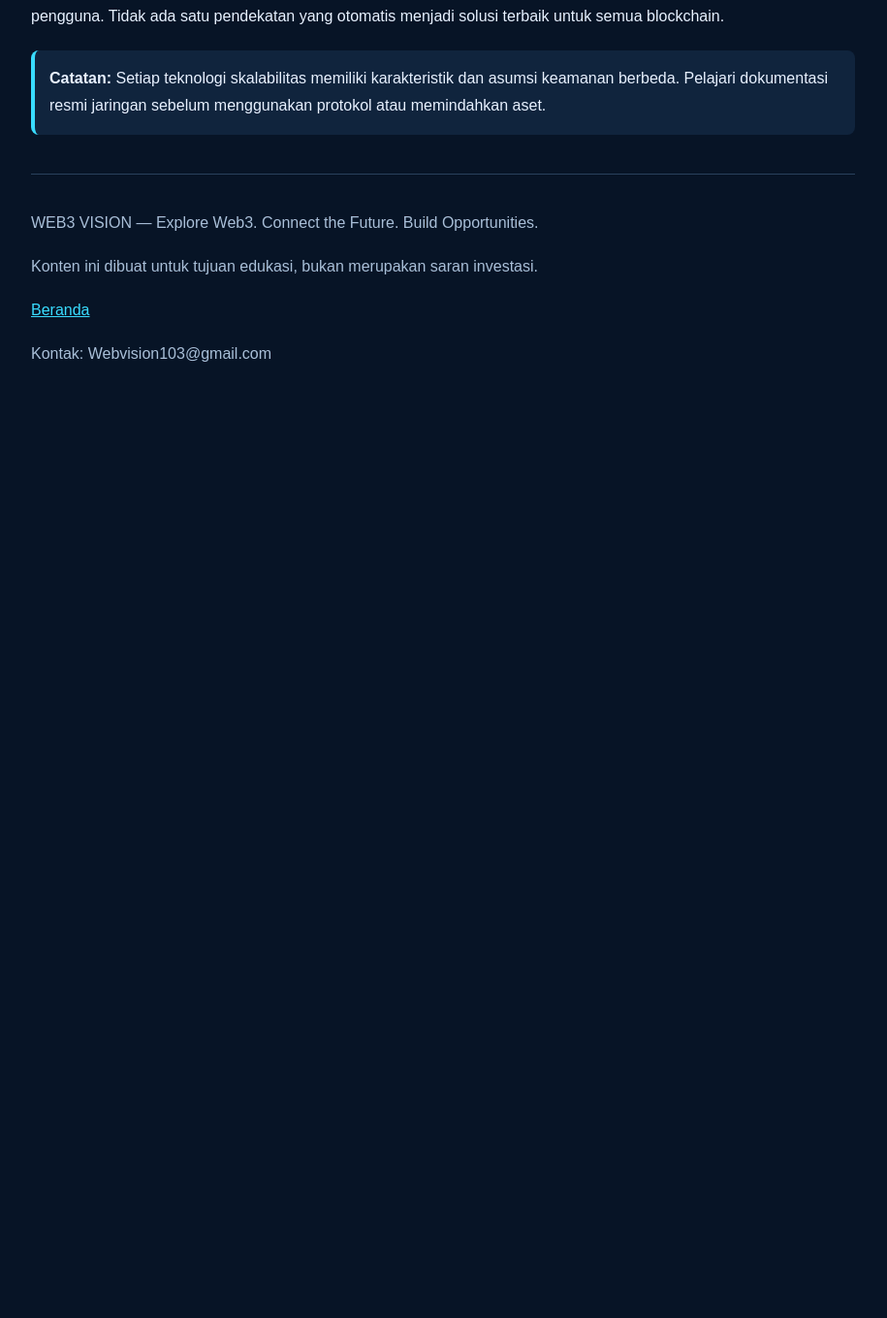
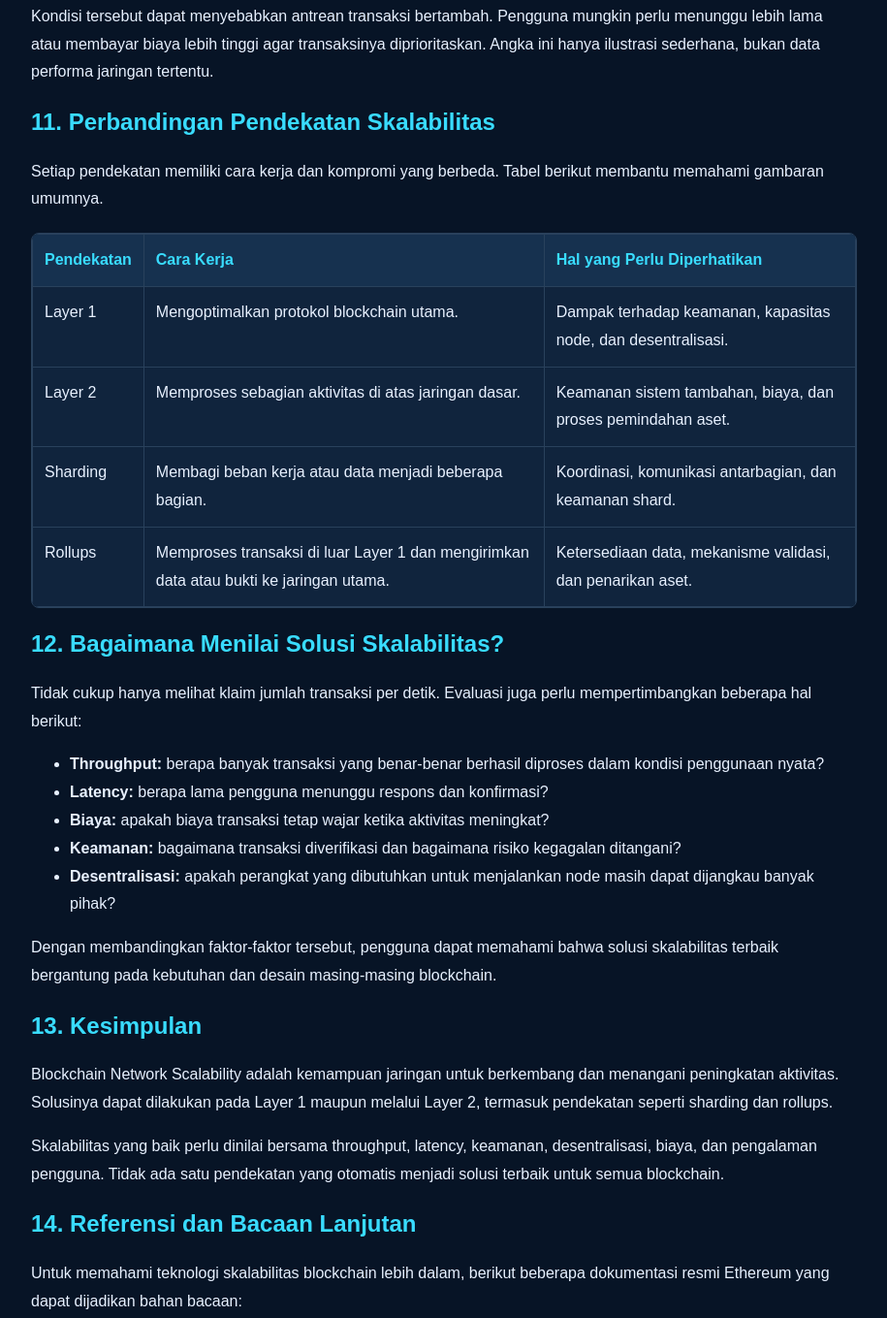
Before and after one commit to lukiirwansyah76-bot/lukiirwansyah76-bot.github.io, a website: page blockchain-network-scalability-untuk-pemula.html in a window 1280 px wide. Shown: the part 2920-4279 px from the top of the page at 97% size, without its empty margins (183-1098 px from the left). Before the commit the page ends 3335 px from the top, so only its background shows below. Drawn offline with Linux system fonts and the light colour scheme.

Commit message:
Improve blockchain scalability beginner guide

```diff
--- a/blockchain-network-scalability-untuk-pemula.html
+++ b/blockchain-network-scalability-untuk-pemula.html
@@ -38,6 +38,38 @@
       padding-top: 20px;
       border-top: 1px solid #29415c;
       color: #a9bfd8;
+    }
+
+    .table-wrap {
+      width: 100%;
+      overflow-x: auto;
+      margin: 20px 0;
+      border: 1px solid #29415c;
+      border-radius: 8px;
+    }
+    table {
+      width: 100%;
+      min-width: 650px;
+      border-collapse: collapse;
+      background: #10243d;
+    }
+    th, td {
+      padding: 12px;
+      border: 1px solid #29415c;
+      text-align: left;
+      vertical-align: top;
+    }
+    th {
+      color: #39dcff;
+      background: #16314f;
+    }
+    @media (max-width: 600px) {
+      body {
+        padding: 14px;
+      }
+      .table-wrap {
+        -webkit-overflow-scrolling: touch;
+      }
     }
   </style>
 <script async src="https://pagead2.googlesyndication.com/pagead/js/adsbygoogle.js?client=ca-pub-3795917704079662" crossorigin="anonymous"></script>
@@ -146,13 +178,88 @@
     Ketiganya merupakan tujuan penting. Namun, pilihan desain dan kompromi teknis dapat membuat peningkatan pada satu aspek memengaruhi aspek lainnya. Trilemma bukan hukum mutlak, melainkan kerangka untuk memahami tantangan desain blockchain.
   </p>
 
-  <h2>10. Kesimpulan</h2>
+
+  <h2>10. Contoh Sederhana: Mengapa Skalabilitas Penting?</h2>
+  <p>
+    Bayangkan sebuah jaringan blockchain biasanya menerima 100 transaksi setiap detik. Ketika aktivitas meningkat menjadi 300 transaksi per detik, sementara kapasitas pemrosesannya tetap 100 transaksi, sebagian transaksi dapat menunggu giliran.
+  </p>
+  <p>
+    Kondisi tersebut dapat menyebabkan antrean transaksi bertambah. Pengguna mungkin perlu menunggu lebih lama atau membayar biaya lebih tinggi agar transaksinya diprioritaskan. Angka ini hanya ilustrasi sederhana, bukan data performa jaringan tertentu.
+  </p>
+
+  <h2>11. Perbandingan Pendekatan Skalabilitas</h2>
+  <p>
+    Setiap pendekatan memiliki cara kerja dan kompromi yang berbeda. Tabel berikut membantu memahami gambaran umumnya.
+  </p>
+  <div class="table-wrap">
+  <table>
+    <thead>
+      <tr>
+        <th>Pendekatan</th>
+        <th>Cara Kerja</th>
+        <th>Hal yang Perlu Diperhatikan</th>
+      </tr>
+    </thead>
+    <tbody>
+      <tr>
+        <td>Layer 1</td>
+        <td>Mengoptimalkan protokol blockchain utama.</td>
+        <td>Dampak terhadap keamanan, kapasitas node, dan desentralisasi.</td>
+      </tr>
+      <tr>
+        <td>Layer 2</td>
+        <td>Memproses sebagian aktivitas di atas jaringan dasar.</td>
+        <td>Keamanan sistem tambahan, biaya, dan proses pemindahan aset.</td>
+      </tr>
+      <tr>
+        <td>Sharding</td>
+        <td>Membagi beban kerja atau data menjadi beberapa bagian.</td>
+        <td>Koordinasi, komunikasi antarbagian, dan keamanan shard.</td>
+      </tr>
+      <tr>
+        <td>Rollups</td>
+        <td>Memproses transaksi di luar Layer 1 dan mengirimkan data atau bukti ke jaringan utama.</td>
+        <td>Ketersediaan data, mekanisme validasi, dan penarikan aset.</td>
+      </tr>
+    </tbody>
+  </table>
+  </div>
+
+  <h2>12. Bagaimana Menilai Solusi Skalabilitas?</h2>
+  <p>
+    Tidak cukup hanya melihat klaim jumlah transaksi per detik. Evaluasi juga perlu mempertimbangkan beberapa hal berikut:
+  </p>
+  <ul>
+    <li><strong>Throughput:</strong> berapa banyak transaksi yang benar-benar berhasil diproses dalam kondisi penggunaan nyata?</li>
+    <li><strong>Latency:</strong> berapa lama pengguna menunggu respons dan konfirmasi?</li>
+    <li><strong>Biaya:</strong> apakah biaya transaksi tetap wajar ketika aktivitas meningkat?</li>
+    <li><strong>Keamanan:</strong> bagaimana transaksi diverifikasi dan bagaimana risiko kegagalan ditangani?</li>
+    <li><strong>Desentralisasi:</strong> apakah perangkat yang dibutuhkan untuk menjalankan node masih dapat dijangkau banyak pihak?</li>
+  </ul>
+  <p>
+    Dengan membandingkan faktor-faktor tersebut, pengguna dapat memahami bahwa solusi skalabilitas terbaik bergantung pada kebutuhan dan desain masing-masing blockchain.
+  </p>
+
+  <h2>13. Kesimpulan</h2>
   <p>
     Blockchain Network Scalability adalah kemampuan jaringan untuk berkembang dan menangani peningkatan aktivitas. Solusinya dapat dilakukan pada Layer 1 maupun melalui Layer 2, termasuk pendekatan seperti sharding dan rollups.
   </p>
   <p>
     Skalabilitas yang baik perlu dinilai bersama throughput, latency, keamanan, desentralisasi, biaya, dan pengalaman pengguna. Tidak ada satu pendekatan yang otomatis menjadi solusi terbaik untuk semua blockchain.
   </p>
+
+  <h2>14. Referensi dan Bacaan Lanjutan</h2>
+  <p>
+    Untuk memahami teknologi skalabilitas blockchain lebih dalam,
+    berikut beberapa dokumentasi resmi Ethereum yang dapat dijadikan bahan bacaan:
+  </p>
+  <ul>
+    <li><a href="https://ethereum.org/developers/docs/scaling/" target="_blank" rel="noopener noreferrer">Ethereum Scaling</a> — pengantar skalabilitas, Layer 1, Layer 2, dan sharding.</li>
+    <li><a href="https://ethereum.org/developers/docs/scaling/optimistic-rollups/" target="_blank" rel="noopener noreferrer">Optimistic Rollups</a> — cara kerja dan mekanisme keamanan optimistic rollups.</li>
+    <li><a href="https://ethereum.org/developers/docs/scaling/zk-rollups/" target="_blank" rel="noopener noreferrer">Zero-Knowledge Rollups</a> — penjelasan bukti validitas dan pemrosesan transaksi.</li>
+    <li><a href="https://ethereum.org/developers/docs/data-availability/" target="_blank" rel="noopener noreferrer">Data Availability</a> — pentingnya ketersediaan data dalam sistem blockchain.</li>
+    <li><a href="https://ethereum.org/roadmap/danksharding/" target="_blank" rel="noopener noreferrer">Danksharding</a> — pengembangan kapasitas data untuk mendukung rollups.</li>
+  </ul>
 
   <div class="info">
     <strong>Catatan:</strong> Setiap teknologi skalabilitas memiliki karakteristik dan asumsi keamanan berbeda. Pelajari dokumentasi resmi jaringan sebelum menggunakan protokol atau memindahkan aset.
```
